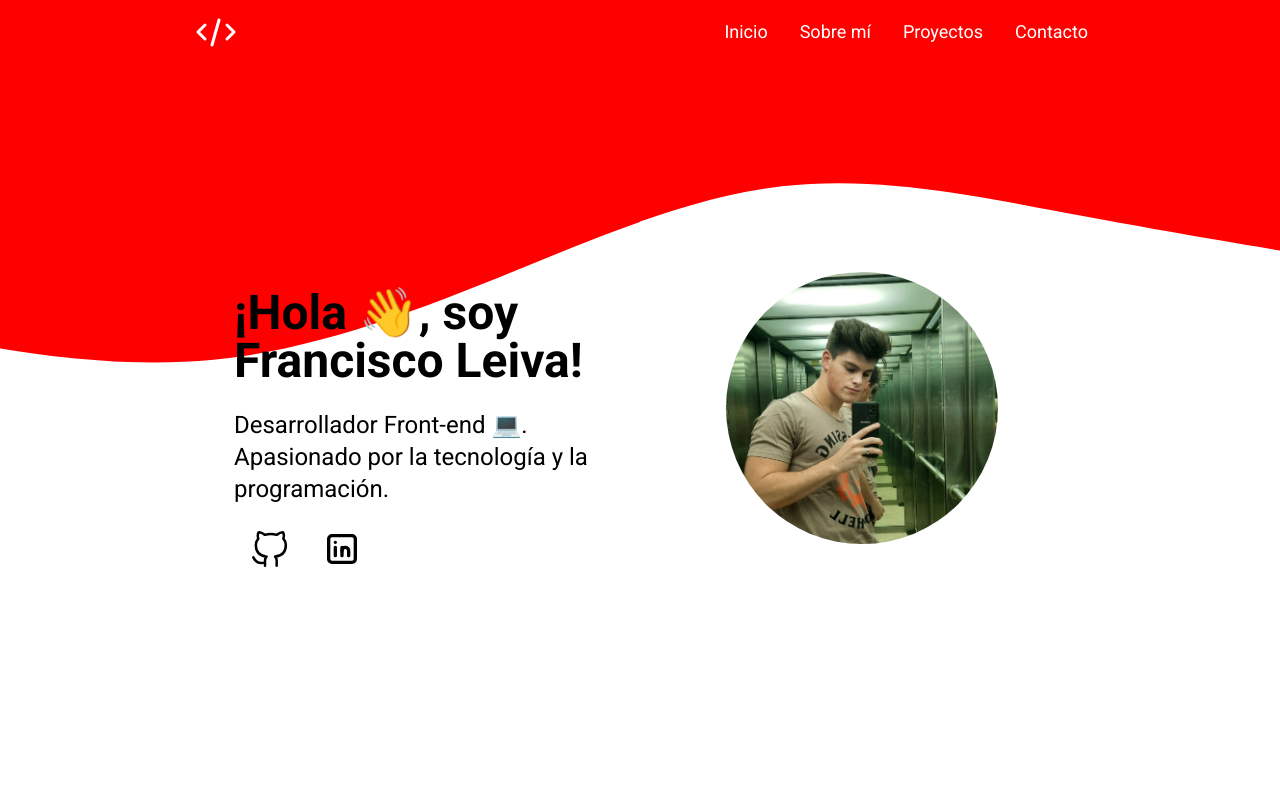
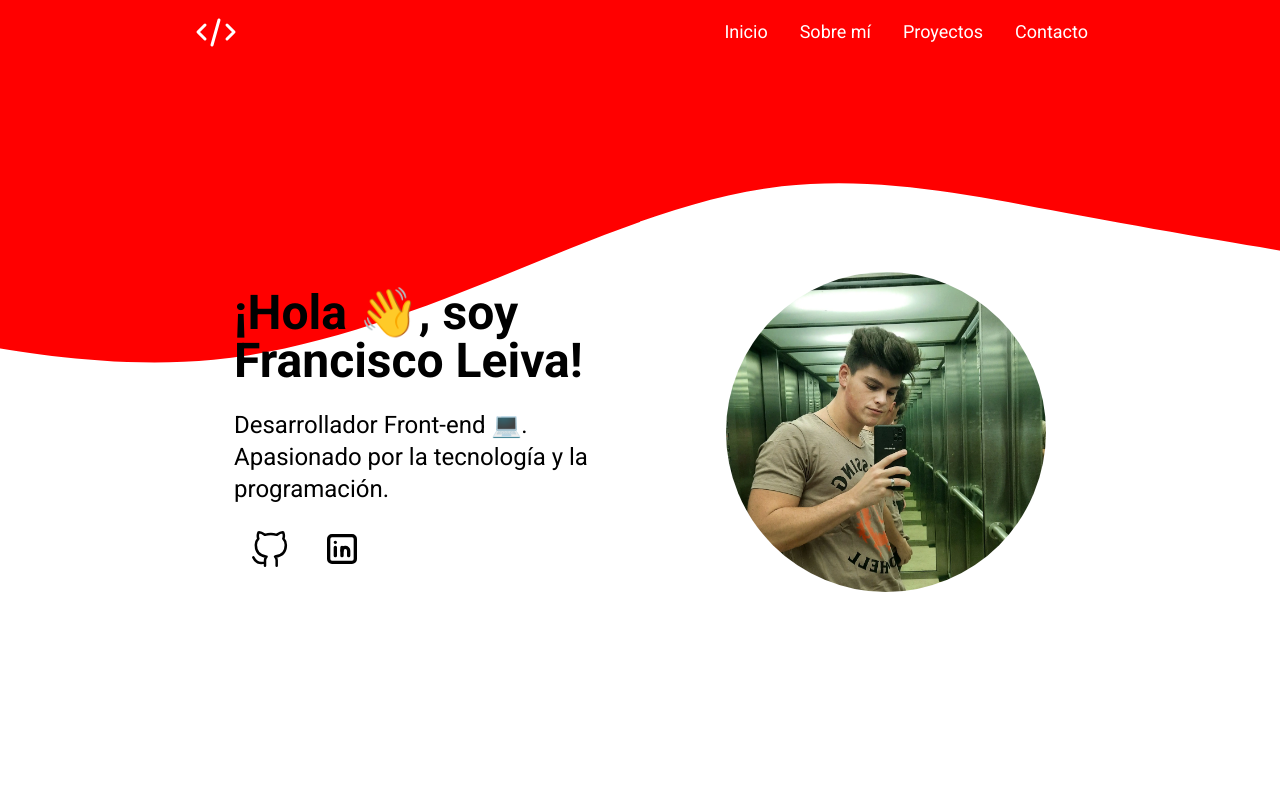
Before and after one commit to francisco-leiva/portfolio, a Next.js app: page / in a window 1280 px wide. Shown: the top 800 px of the page. Built offline with nearby package versions, Linux system fonts and the light colour scheme.

Commit message:
Change main image styles

```diff
--- a/src/components/Presentation.jsx
+++ b/src/components/Presentation.jsx
@@ -43,7 +43,7 @@
             width={272}
             height={272}
             alt='Me'
-            className='object-contain rounded-full'
+            className='w-full h-full rounded-full'
           />
         </div>
       </div>
```
